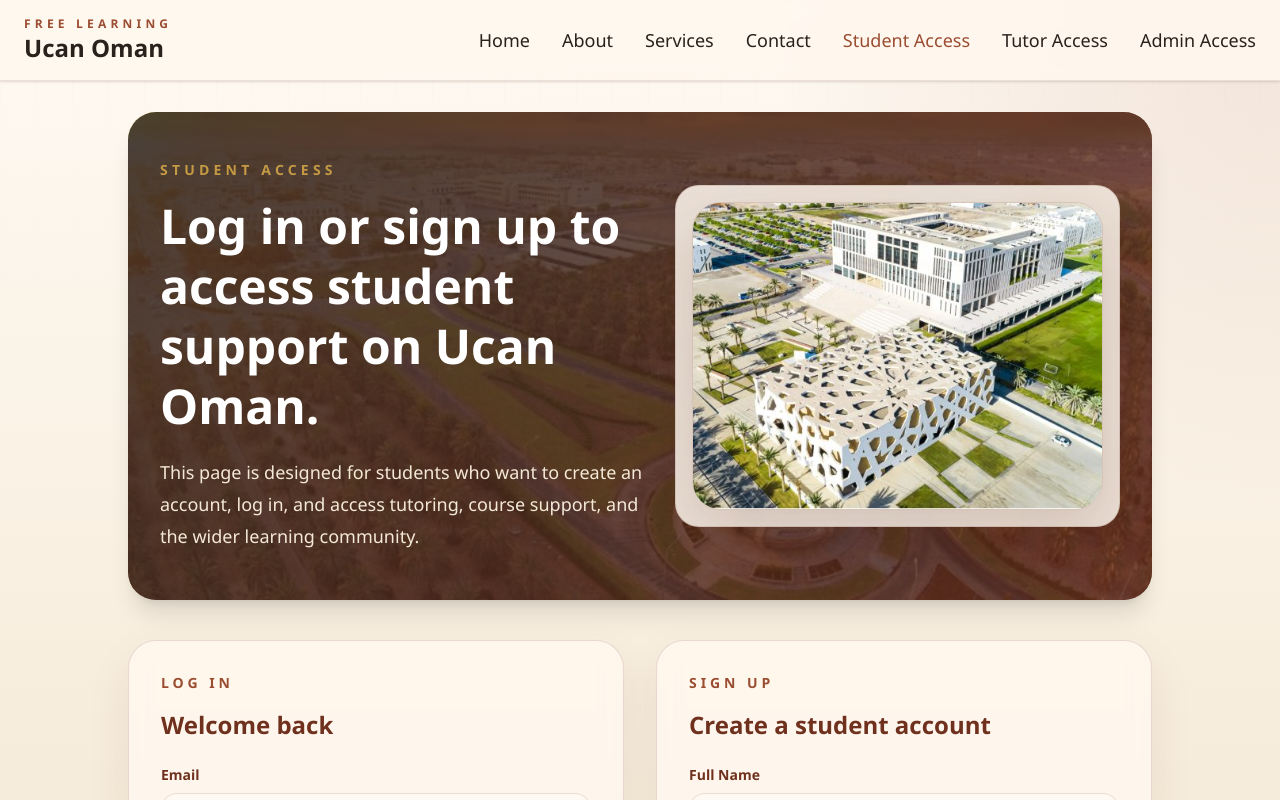
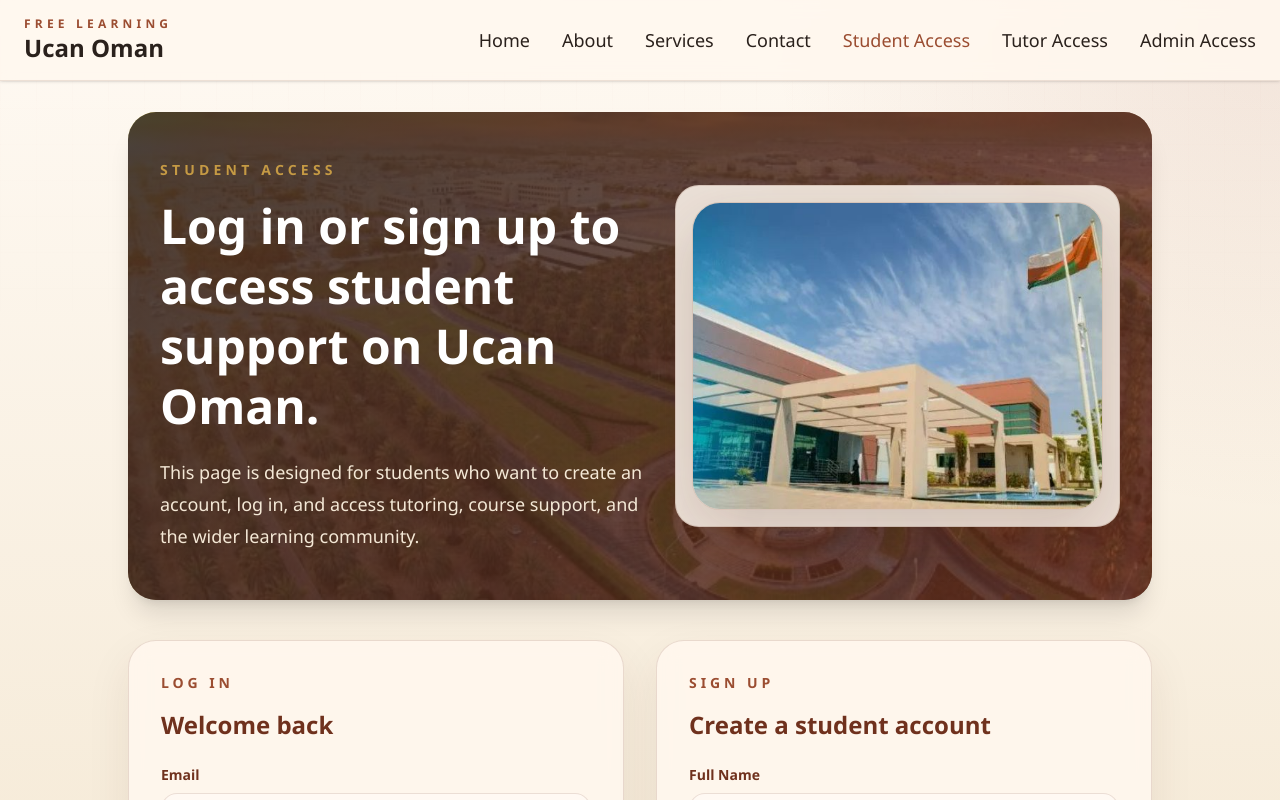
Before and after one commit to ahmed4014e4014e/RCWebsite, a React (Vite) app in the folder UcanReactApp/: page /student-access/ in a window 1280 px wide. Shown: the top 800 px of the page. Built offline with nearby package versions, Linux system fonts and the light colour scheme.

Commit message:
added more images

```diff
--- a/UcanReactApp/src/routes/AuthAccessPage.jsx
+++ b/UcanReactApp/src/routes/AuthAccessPage.jsx
@@ -12,6 +12,8 @@
   signupHeading,
   role,
   allowSignup = true,
+  accessImage,
+  accessImageAlt,
 }) {
   const navigate = useNavigate();
   const { user, profile, loading } = useAuth();
@@ -397,8 +399,16 @@
             <div className="oman-card rounded-3xl p-4 text-[var(--oman-ink)]">
               <div className="oman-photo-frame aspect-[4/3]">
                 <img
-                  src={role === "tutor" ? themeImages.mountainFort : themeImages.studentsStudyHall}
-                  alt={role === "tutor" ? "Traditional Omani fort scenery" : "Students in a quiet study space"}
+                  src={
+                    accessImage ||
+                    (role === "tutor" ? themeImages.mountainFort : themeImages.studentsStudyHall)
+                  }
+                  alt={
+                    accessImageAlt ||
+                    (role === "tutor"
+                      ? "Traditional Omani fort scenery"
+                      : "Students in a quiet study space")
+                  }
                 />
               </div>
             </div>
--- a/UcanReactApp/src/routes/about.jsx
+++ b/UcanReactApp/src/routes/about.jsx
@@ -80,7 +80,7 @@
               Ahmed Mohammed Al Ruqaishi
             </h2>
             <p className="mt-5 text-base leading-7 text-[var(--oman-ink)]/80 sm:text-lg sm:leading-8">
-              Grew up UK... Migrated to USA... and now in Oman. You know the rest of the
+              Grew up in UK... Migrated to USA... and now in Oman. You know the rest of the
               story ... LETS GO EVERYONE!!
             </p>
             <p className="mt-5 text-base leading-7 text-[var(--oman-ink)]/80 sm:text-lg sm:leading-8">
--- a/UcanReactApp/src/routes/studentAccess.jsx
+++ b/UcanReactApp/src/routes/studentAccess.jsx
@@ -1,4 +1,5 @@
 import AuthAccessPage from "./AuthAccessPage";
+import middleEastCollegeImage from "../assets/auth-images/middle-east-college.jpg";
 
 export default function StudentAccess() {
   return (
@@ -8,6 +9,8 @@
       description="This page is designed for students who want to create an account, log in, and access tutoring, course support, and the wider learning community."
       signupHeading="Create a student account"
       role="student"
+      accessImage={middleEastCollegeImage}
+      accessImageAlt="Middle East College campus in Oman"
     />
   );
 }
--- a/UcanReactApp/src/routes/tutorAccess.jsx
+++ b/UcanReactApp/src/routes/tutorAccess.jsx
@@ -1,4 +1,5 @@
 import AuthAccessPage from "./AuthAccessPage";
+import soharUniversityImage from "../assets/auth-images/sohar-university.jpg";
 
 export default function TutorAccess() {
   return (
@@ -8,6 +9,8 @@
       description="This page is designed for tutors who want to create an account, access the platform, and become part of the Ucan Oman support network."
       signupHeading="Create a tutor account"
       role="tutor"
+      accessImage={soharUniversityImage}
+      accessImageAlt="Sohar University campus in Oman"
     />
   );
 }
```
Also changed, not shown: UcanReactApp/src/assets/auth-images/middle-east-college.jpg (added), UcanReactApp/src/assets/auth-images/sohar-university.jpg (added).
